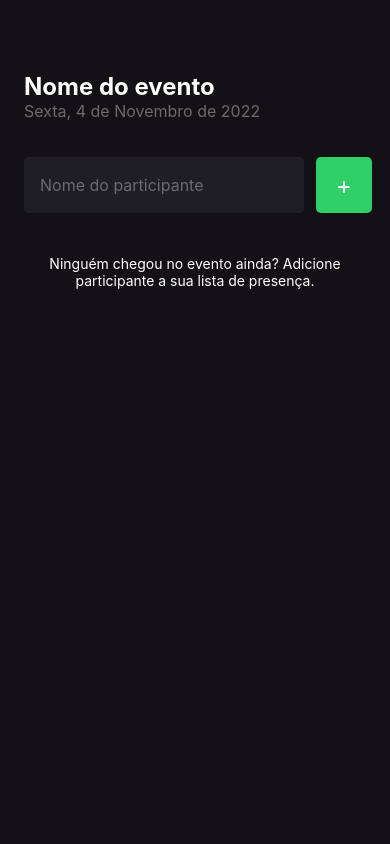
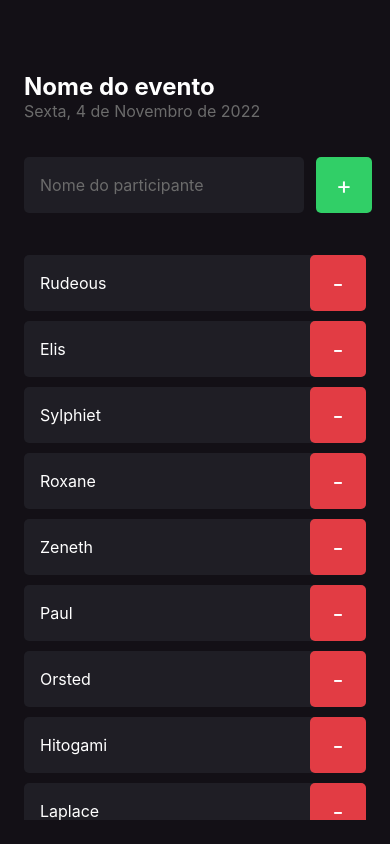
Before and after one commit to brunrocha/imhere, a React Native app: screen / in a window 390 px wide. Built offline with nearby package versions, Linux system fonts and the light colour scheme.

Commit message:
Estilizando a StatusBar

```diff
--- a/App.tsx
+++ b/App.tsx
@@ -1,7 +1,15 @@
-import Home from './src/screens/Home';
+import { StatusBar } from 'react-native';
+import { Home } from './src/screens/Home';
 
 export default function App() {
   return (
-    <Home />
+    <>
+      <StatusBar
+        barStyle="light-content"
+        backgroundColor="transparent"
+        translucent
+      />
+      <Home />
+    </>
   );
 }
--- a/src/screens/Home/index.tsx
+++ b/src/screens/Home/index.tsx
@@ -5,7 +5,7 @@
 
 import { styles } from './styles'
 
-export default function Home() {
+export function Home() {
   const participants = ['Rudeous', 'Elis', 'Sylphiet', 'Roxane', 'Zeneth', 'Paul', 'Orsted', 'Hitogami', 'Laplace', 'Jughard']
 
   function handleParticipantAdd() {
@@ -41,7 +41,7 @@
       </View>
 
       <FlatList
-        data={[]}
+        data={participants}
         keyExtractor={item => item}
         renderItem={({ item }) => (
           <Participant
```
